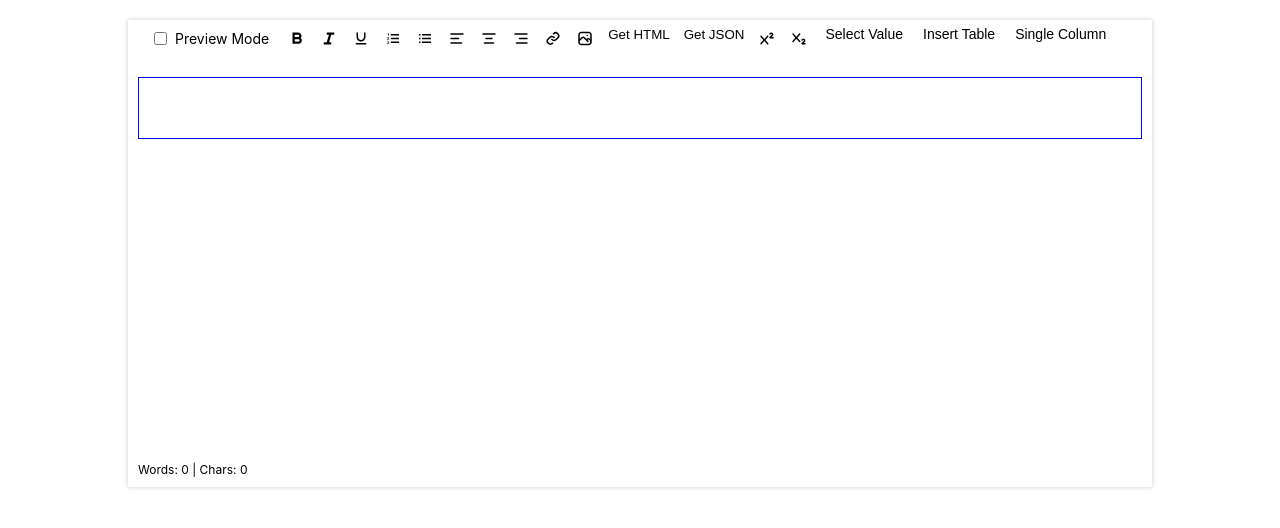
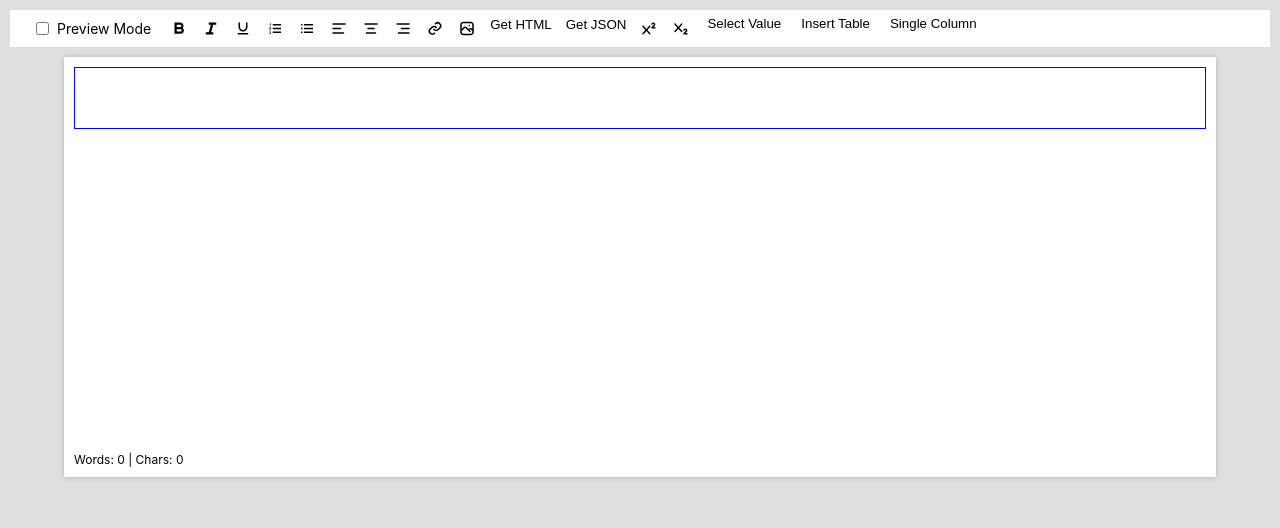
Before and after one commit to mindfiredigital/react-text-igniter, a React (Create React App) app: page / in a window 1280 px wide. Shown: the top 528 px of the page. Built offline with nearby package versions, Linux system fonts and the light colour scheme; the HTML template or start-up script is replaced by a standard one.

Commit message:
updating toolbar
Dropdown in toolbar is not updated Few issues pending

```diff
--- a/src/components/richTextEditor/Toolbar.jsx
+++ b/src/components/richTextEditor/Toolbar.jsx
@@ -60,6 +60,8 @@ const Toolbar = ({ features }) => {
 
   const handleChange = (value) => {
     setSelectedStyle(value);
+    changeHeading(value);
+    applyHeading(value);
   };
 
   /**
@@ -339,8 +341,10 @@ const Toolbar = ({ features }) => {
           { value: "heading1", label: "Heading 1" },
           { value: "heading2", label: "Heading 2" },
           { value: "heading3", label: "Heading 3" },
+          { value: "heading4", label: "Heading 4" },
           { value: "title", label: "Title" },
           { value: "subtitle", label: "Subtitle" },
+          { value: "strong", label: "Strong" },
         ]}
         selected={selectedStyle}
         onChange={handleChange}
--- a/src/components/richTextEditor/index.jsx
+++ b/src/components/richTextEditor/index.jsx
@@ -15,8 +15,8 @@ import "../../styles/rich-text-editor.css";
  */
 const RichTextEditor = ({ features }) => (
   <EditorProvider>
+    <Toolbar features={features} />
     <div className="editor-container">
-      <Toolbar features={features} />
       <Editor />
     </div>
   </EditorProvider>
--- a/src/components/ui/toolBar/ParagraphStyleButton.jsx
+++ b/src/components/ui/toolBar/ParagraphStyleButton.jsx
@@ -1,5 +1,5 @@
 import React, { useState } from "react";
-import "../../../styles/toolbar-components.css";
+import "../../../styles/ui-component.css";
 
 /**
  * ParagraphStyleButton Component
@@ -35,21 +35,20 @@ const ParagraphStyleButton = ({ items, onChange, selected, id, openRight }) => {
 
   return (
     <div className={`icon-dropdown ${openRight ? "open-right" : ""}`}>
-      <button className={`dropbtn ${selected}`} id={id} onClick={handleButtonClick}>
+      {/* <button className={`dropbtn ${selected}`} id={id} onClick={handleButtonClick}> */}
+      <button className={`dropbtn`} id={id} onClick={handleButtonClick}>
         {selectedLabel || "Select Value"}
       </button>
       {isOpen && (
         <div className="icon-dropdown-content">
           {items.map((item, index) => (
-            <div className="dropdown-item">
             <div
               key={index}
-                className={`${item.value}`}
+              className={`dropdown-item ${item.value}`}
               onClick={() => handleItemClick(item.value, item.label)}
             >
               {item.icon && <span className="dropdown-icon">{item.icon}</span>}
               {item.label}
-              </div>
             </div>
           ))}
         </div>
--- a/src/hooks/useEditorFormatting.jsx
+++ b/src/hooks/useEditorFormatting.jsx
@@ -142,9 +142,22 @@ export const useEditorFormatting = (editorRef) => {
 
   // Applies a heading tag to the active block
   const applyHeading = useCallback((heading) => {
+
     const activeBlock = document.querySelector(".editor-block.active");
+        const styleToElementMap = {
+          normal: "div",
+          paragraph: "p",
+          heading1: "h1",
+          heading2: "h2",
+          heading3: "h3",
+          heading4: "h4",
+          title: "h1",
+          subtitle: "h2",
+          strong: "strong",
+        };
+        console.log("############", styleToElementMap[heading], "############");
     if (activeBlock) {
-      const newElement = document.createElement(heading);
+      const newElement = document.createElement(styleToElementMap[heading]);
       newElement.innerHTML = activeBlock.innerHTML;
       newElement.className = activeBlock.className;
       newElement.setAttribute("contentEditable", "true");
--- a/src/index.css
+++ b/src/index.css
@@ -1,5 +1,6 @@
 body {
   margin: 0;
+  background-color: rgb(223, 223, 223);
   font-family: -apple-system, BlinkMacSystemFont, 'Segoe UI', 'Roboto', 'Oxygen',
     'Ubuntu', 'Cantarell', 'Fira Sans', 'Droid Sans', 'Helvetica Neue',
     sans-serif;
--- a/src/styles/rich-text-editor.css
+++ b/src/styles/rich-text-editor.css
@@ -1,17 +1,19 @@
 /* Main editor container */
 .editor-container {
-  width: 80%;
+  width: 90%;
   margin: auto;
+  background-color: white;
   box-shadow: 0 0 5px rgba(0, 0, 0, 0.2);
   position: relative;
-  margin-top: 20px;
+  margin-top: 10px;
 }
 
 /* Toolbar styles */
 .toolbar {
   display: flex;
+  background-color: white;
   justify-content: flex-start;
-  margin-bottom: 10px;
+  margin: 10px;
   flex-wrap: wrap;
 }
 
--- a/src/styles/toolbar-components.css
+++ /dev/null
@@ -1,82 +0,0 @@
-.dropbtn {
-  padding: 8px 16px;
-  cursor: pointer;
-}
-
-.icon-dropdown {
-  position: relative;
-  display: inline-block;
-}
-
-.icon-dropdown-content {
-  display: none;
-  position: absolute;
-  background-color: #f9f9f9;
-  box-shadow: 0px 8px 16px 0px rgba(0,0,0,0.2);
-  z-index: 1;
-}
-
-.icon-dropdown .open-right .icon-dropdown-content {
-  display: block;
-  right: 0;
-}
-
-.dropdown-item {
-  padding: 8px 16px;
-  cursor: pointer;
-}
-
-.dropdown-item:hover {
-  background-color: #f1f1f1;
-}
-
-/* Specific styles for each type */
-.normal {
-  font-weight: normal;
-}
-
-.paragraph {
-  font-size: 14px;
-}
-
-.heading1 {
-  font-size: 20px;
-  font-weight: bold;
-}
-
-.heading2 {
-  font-size: 16px;
-  font-weight: bold;
-}
-
-.heading3 {
-  font-size: 14px;
-  font-weight: bold;
-}
-
-.heading4 {
-  font-size: 12px;
-  font-weight: bold;
-  font-style: italic;
-}
-
-.title {
-  font-size: 28px;
-  font-weight: bold;
-  text-transform: uppercase;
-}
-
-.subtitle {
-  font-size: 14px;
-}
-
-.strong {
-    font-size: 12px;
-    font-weight: bold;
-}
-
-.book-title {
-    font-size: 12px;
-    font-weight: bold;
-    font-style: italic;
-}
--- a/src/styles/ui-component.css
+++ b/src/styles/ui-component.css
@@ -13,6 +13,7 @@
   --container-bg: #f0f0f0;
   --common-padding: 6px 10px;
   --common-hover-padding: 8px 12px;
+  --common-hover-border: 2px solid var(--border-color);
   /* Box shadow variable */
   --box-shadow: 2px 6px 8px rgba(0, 0, 0, 0.4);
 }
@@ -31,7 +32,7 @@
   transition: all 0.3s ease;
   display: inline-block;
   margin: 2px;
-  border: 2px solid var(--border-color);
+  border: var(--common-hover-border);
 }
 
 /* Primary button styles */
@@ -67,7 +68,7 @@
   padding: 2px;
   text-align: center;
   align-items: center;
-  background-color: white;
+  background: var(--primary-bg);
   border: none;
   cursor: pointer;
 }
@@ -75,7 +76,7 @@
 .toolbarBtnDiv:hover {
   padding: 0px;
   background-color: #f1f1f1;
-  border: 2px solid var(--border-hover-color);
+  border: var(--common-hover-border);
   border-radius: 4px;
 }
 
@@ -122,7 +123,6 @@
   padding: var(--common-padding);
   text-decoration: none;
   background-color: white;
-  font-size: 14px;
   border: none;
   cursor: pointer;
 }
@@ -148,7 +148,6 @@
 .icon-dropdown-content .dropdown-item {
   color: black;
   padding: var(--common-padding);
-  font-size: 12px;
   text-decoration: none;
   display: block;
   text-align: left;
@@ -157,7 +156,6 @@
 .icon-dropdown-content .dropdown-item:hover {
   padding: var(--common-hover-padding);
   background-color: #f1f1f1;
-  font-size: 12px;
   border: 2px solid var(--border-hover-color);
   border-radius: 4px;
 }
@@ -172,6 +170,57 @@
   top: 0;
 }
 
+
+/* Specific styles for each type */
+.normal {
+  font-weight: normal;
+}
+
+.paragraph {
+  font-size: 14px;
+}
+
+.heading1 {
+  font-size: 20px;
+  font-weight: bold;
+}
+
+.heading2 {
+  font-size: 16px;
+  font-weight: bold;
+}
+
+.heading3 {
+  font-size: 14px;
+  font-weight: bold;
+}
+
+.heading4 {
+  font-size: 12px;
+  font-weight: bold;
+  font-style: italic;
+}
+
+.title {
+  font-size: 28px;
+  font-weight: bold;
+  text-transform: uppercase;
+}
+
+.subtitle {
+  font-size: 14px;
+}
+
+.strong {
+    font-size: 12px;
+    font-weight: bold;
+}
+
+.book-title {
+    font-size: 12px;
+    font-weight: bold;
+    font-style: italic;
+}
 /*
  ========================================
  TOOLTIP
```
Lines whose indentation alone changed are shown as unchanged.
